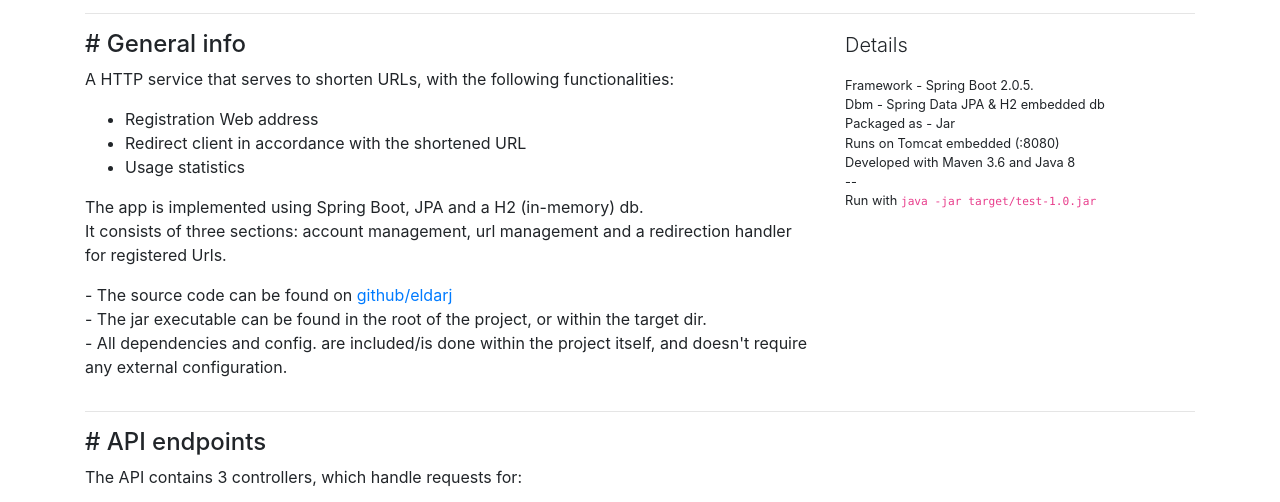
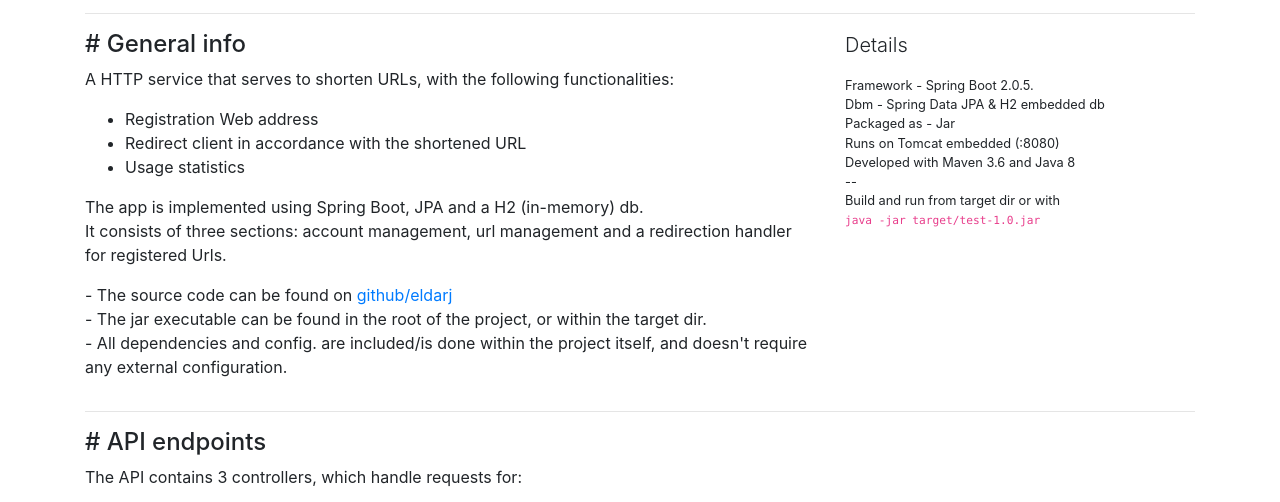
Before and after one commit to eldarj/spring-url-shortener, a plain HTML site: page src/main/resources/templates/help.html in a window 1280 px wide. Shown: the part 241-743 px from the top of the page. Drawn offline with nearby package versions, Linux system fonts and the light colour scheme.

Commit message:
Minor tweak to help.html

```diff
--- a/src/main/resources/templates/help.html
+++ b/src/main/resources/templates/help.html
@@ -72,7 +72,8 @@
                         <li>Runs on Tomcat embedded (:8080)</li>
                         <li>Developed with Maven 3.6 and Java 8</li>
                         <li>--</li>
-                        <li>Run with <code>java -jar target/test-1.0.jar</code></li>
+                        <li>Build and run from target dir or with</li>
+                        <li><code>java -jar target/test-1.0.jar</code></li>
                     </ul>
                 </div>
             </div>
```
